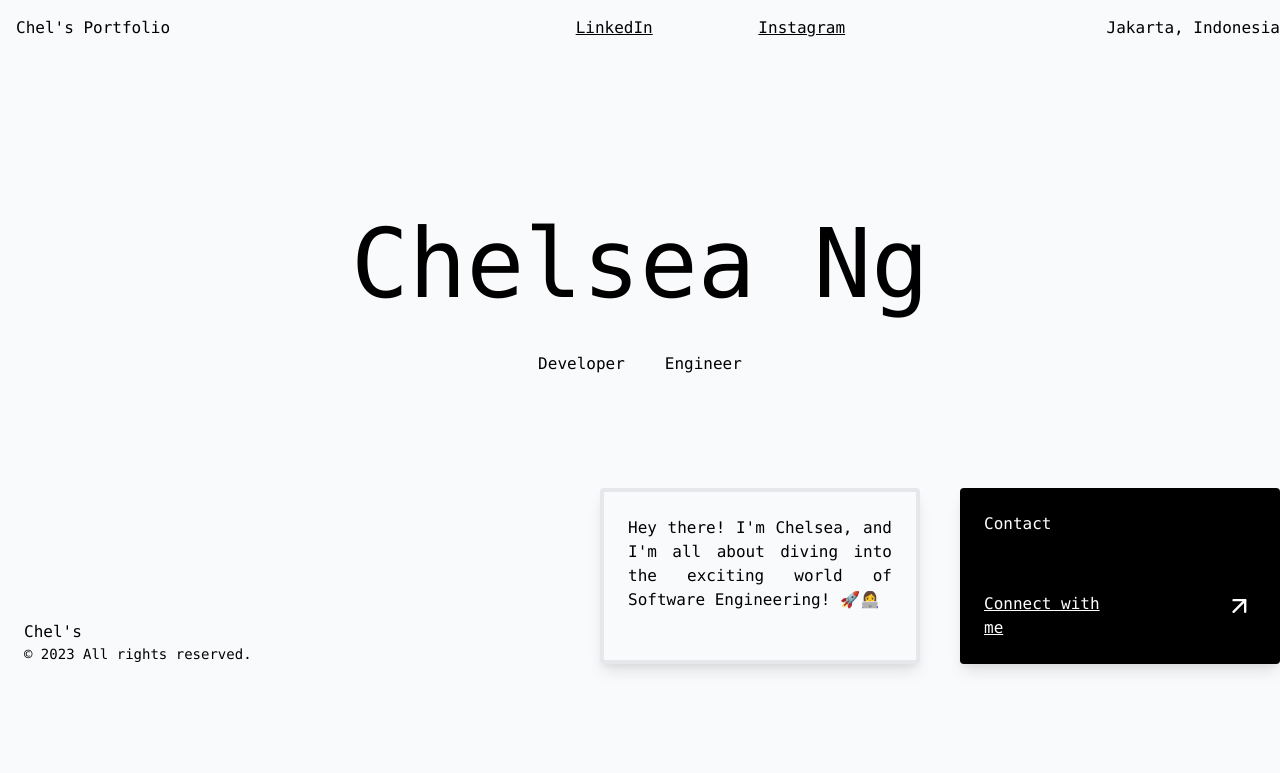
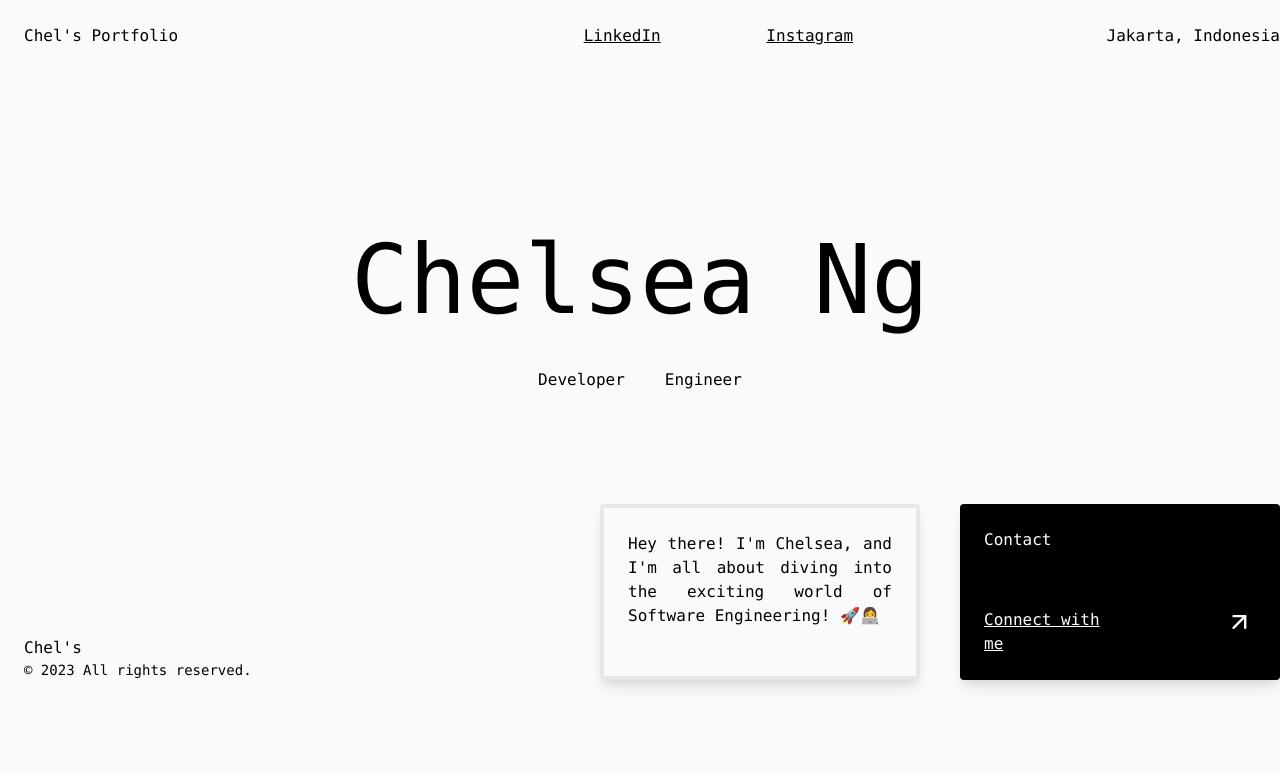
Before and after one commit to gnlehc/gnlehc.github.io, a website: page index.html in a window 1280 px wide. Shown: the top 773 px of the page. Drawn offline with nearby package versions, Linux system fonts and the light colour scheme; no server answers.

Commit message:
Fix: Positionin

```diff
--- a/index.html
+++ b/index.html
@@ -12,7 +12,7 @@
     <script src="/src/script/index.js" defer></script>
   </head>
   <body
-    class="font-mono scroll-smooth bg-gray-50 max-w-full bg-cover max-h-full flex flex-col">
+    class="font-mono scroll-smooth bg-gray-50 max-w-full max-h-full flex flex-col">
     <!-- <div class="splash">
       <h1 class="splash-header">Hi There!</h1>
     </div> -->
@@ -65,7 +65,7 @@
 
       <div class="hidden md:block">
         <div class="flex flex-row items-center justify-between">
-          <a class="text-base m-4">Chel's Portfolio</a>
+          <a class="text-base m-6">Chel's Portfolio</a>
           <div class="space-x-4">
             <a
               href="https://www.linkedin.com/in/gnlehc"
```
